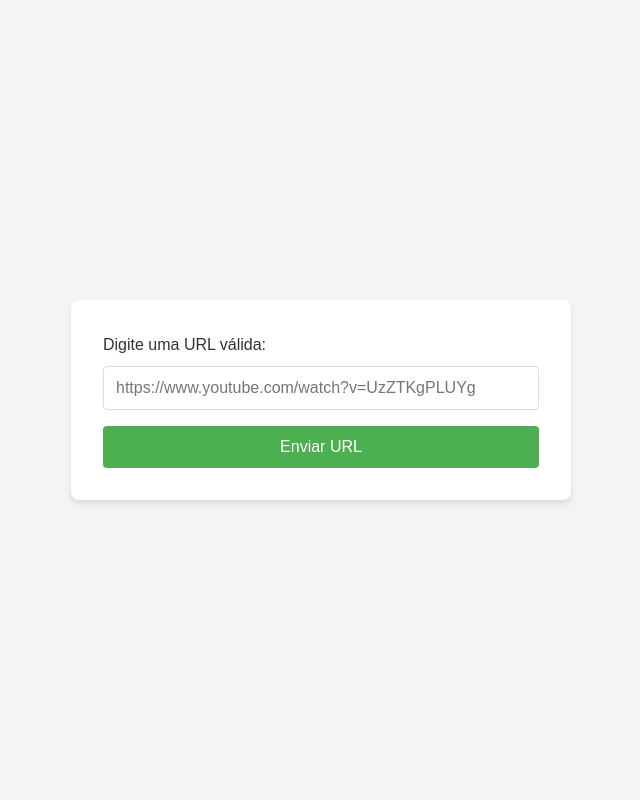
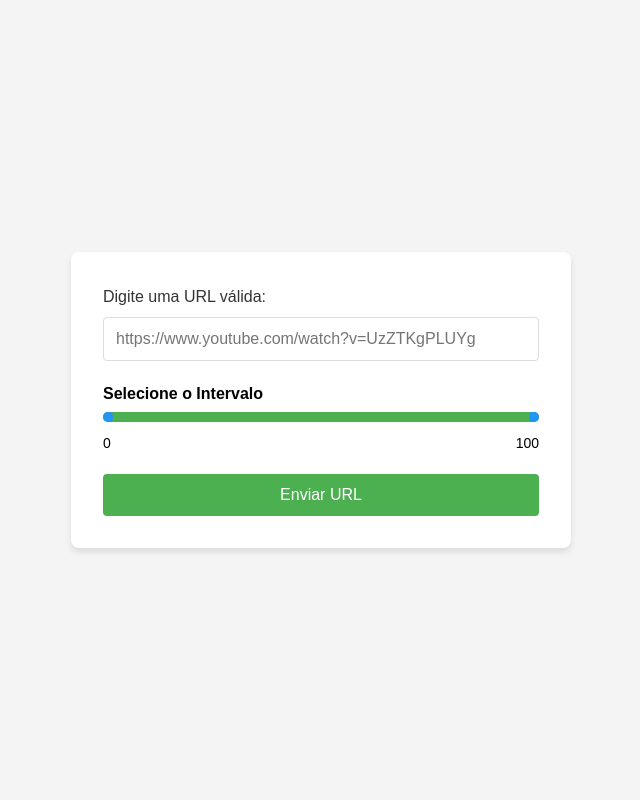
Before and after one commit to nepanuceno/yt-dlp-php, a PHP site: page /sample/index.php in a window 1280 px wide. Shown: the whole page, without its empty margins (319-959 px from the left). Run offline with PHP 8.4, Linux system fonts and the light colour scheme.

Commit message:
Implementando Range Slide

```diff
--- /dev/null
+++ b/sample/assets/css/range.css
@@ -0,0 +1,44 @@
+.range-selector-container {
+    width: 100%;
+    max-width: 500px;
+    margin: 20px auto;
+    position: relative;
+}
+.range-wrapper {
+    position: relative;
+    width: 100%;
+    height: 10px;
+    background-color: #e0e0e0;
+    border-radius: 5px;
+    overflow: hidden;
+}
+.range-track {
+    position: absolute;
+    height: 100%;
+    background-color: #4CAF50;
+    z-index: 1;
+}
+.range-handle {
+    position: absolute;
+    width: 20px;
+    height: 20px;
+    background-color: #2196F3;
+    border-radius: 50%;
+    top: -5px;
+    transform: translateX(-50%);
+    cursor: pointer;
+    z-index: 2;
+}
+.range-handle:hover {
+    background-color: #1976D2;
+}
+.range-values {
+    display: flex;
+    justify-content: space-between;
+    margin-top: 10px;
+    font-size: 14px;
+}
+.range-label {
+    margin-bottom: 5px;
+    font-weight: bold;
+}
--- /dev/null
+++ b/sample/assets/css/style.css
@@ -0,0 +1,67 @@
+        * {
+            margin: 0;
+            padding: 0;
+            box-sizing: border-box;
+        }
+        body {
+            font-family: 'Arial', sans-serif;
+            background-color: #f4f4f4;
+            display: flex;
+            justify-content: center;
+            align-items: center;
+            min-height: 100vh;
+            line-height: 1.6;
+        }
+        .container {
+            background-color: white;
+            padding: 2rem;
+            border-radius: 8px;
+            box-shadow: 0 4px 6px rgba(0, 0, 0, 0.1);
+            width: 100%;
+            max-width: 500px;
+        }
+        .form-group {
+            margin-bottom: 1rem;
+        }
+        .form-group label {
+            display: block;
+            margin-bottom: 0.5rem;
+            color: #333;
+        }
+        .form-group input {
+            width: 100%;
+            padding: 0.75rem;
+            border: 1px solid #ddd;
+            border-radius: 4px;
+            font-size: 1rem;
+            transition: border-color 0.3s ease;
+        }
+        .form-group input:focus {
+            outline: none;
+            border-color: #4CAF50;
+        }
+        .btn {
+            display: block;
+            width: 100%;
+            padding: 0.75rem;
+            background-color: #4CAF50;
+            color: white;
+            border: none;
+            border-radius: 4px;
+            font-size: 1rem;
+            cursor: pointer;
+            transition: background-color 0.3s ease;
+        }
+        .btn:hover {
+            background-color: #45a049;
+        }
+        .error-message {
+            color: #f44336;
+            margin-top: 0.5rem;
+            font-size: 0.9rem;
+        }
+        .success-message {
+            color: #4CAF50;
+            margin-top: 0.5rem;
+            font-size: 0.9rem;
+        }
--- /dev/null
+++ b/sample/assets/js/range.js
@@ -0,0 +1,118 @@
+class DynamicRangeSelector {
+    constructor(wrapperElement) {
+        this.wrapper = wrapperElement;
+        this.track = this.wrapper.querySelector('.range-track');
+        this.minHandle = this.wrapper.querySelector('#minHandle');
+        this.maxHandle = this.wrapper.querySelector('#maxHandle');
+        this.minValueDisplay = document.getElementById('minValueDisplay');
+        this.maxValueDisplay = document.getElementById('maxValueDisplay');
+
+        // Get min and max values
+        this.minValue = parseInt(this.wrapper.dataset.min) || 0;
+        this.maxValue = parseInt(this.wrapper.dataset.max) || 100;
+
+        // Get initial start values (if provided)
+        this.startMin = this.wrapper.dataset.startMin !== ''
+            ? parseInt(this.wrapper.dataset.startMin)
+            : this.minValue;
+        this.startMax = this.wrapper.dataset.startMax !== ''
+            ? parseInt(this.wrapper.dataset.startMax)
+            : this.maxValue;
+
+        // Current values
+        this.currentMin = this.startMin;
+        this.currentMax = this.startMax;
+
+        this.initEventListeners();
+        this.updateRange();
+    }
+
+    // Convert value to pixel position
+    valueToPixel(value) {
+        const wrapperWidth = this.wrapper.offsetWidth;
+        return ((value - this.minValue) / (this.maxValue - this.minValue)) * wrapperWidth;
+    }
+
+    // Convert pixel position to value
+    pixelToValue(pixel) {
+        const wrapperWidth = this.wrapper.offsetWidth;
+        const value = this.minValue +
+            ((pixel / wrapperWidth) * (this.maxValue - this.minValue));
+        return Math.round(value);
+    }
+
+    // Update range display
+    updateRange() {
+        const minPixel = this.valueToPixel(this.currentMin);
+        const maxPixel = this.valueToPixel(this.currentMax);
+
+        this.minHandle.style.left = `${minPixel}px`;
+        this.maxHandle.style.left = `${maxPixel}px`;
+        this.track.style.left = `${minPixel}px`;
+        this.track.style.width = `${maxPixel - minPixel}px`;
+
+        this.minValueDisplay.textContent = this.currentMin;
+        this.maxValueDisplay.textContent = this.currentMax;
+    }
+
+    // Setup dragging for handles
+    initEventListeners() {
+        this.setupHandleDragging(this.minHandle, true);
+        this.setupHandleDragging(this.maxHandle, false);
+        window.addEventListener('resize', () => this.updateRange());
+    }
+
+    setupHandleDragging(handle, isMinHandle) {
+        let isDragging = false;
+
+        handle.addEventListener('mousedown', (e) => {
+            e.preventDefault();
+            isDragging = true;
+            document.addEventListener('mousemove', dragHandle);
+            document.addEventListener('mouseup', stopDragging);
+        });
+
+        const dragHandle = (e) => {
+            if (!isDragging) return;
+
+            // Calculate new position relative to wrapper
+            const rect = this.wrapper.getBoundingClientRect();
+            let newPixel = e.clientX - rect.left;
+
+            // Constrain within wrapper
+            newPixel = Math.max(0, Math.min(newPixel, this.wrapper.offsetWidth));
+            const newValue = this.pixelToValue(newPixel);
+
+            // Update based on which handle is being dragged
+            if (isMinHandle) {
+                // Ensure min handle doesn't exceed max handle
+                this.currentMin = Math.min(newValue, this.currentMax);
+            } else {
+                // Ensure max handle doesn't go below min handle
+                this.currentMax = Math.max(newValue, this.currentMin);
+            }
+
+            this.updateRange();
+        };
+
+        const stopDragging = () => {
+            isDragging = false;
+            document.removeEventListener('mousemove', dragHandle);
+            document.removeEventListener('mouseup', stopDragging);
+        };
+    }
+
+    // Method to get current range values
+    getValues() {
+        return {
+            min: this.currentMin,
+            max: this.currentMax
+        };
+    }
+}
+
+// Initialize the range selector
+document.addEventListener('DOMContentLoaded', () => {
+    const rangeWrapper = document.getElementById('rangeWrapper');
+    const rangeSelector = new DynamicRangeSelector(rangeWrapper);
+});
--- a/sample/index.php
+++ b/sample/index.php
@@ -6,75 +6,10 @@
     <meta charset="UTF-8">
     <meta name="viewport" content="width=device-width, initial-scale=1.0">
     <title>Validador de URL</title>
-    <style>
-        * {
-            margin: 0;
-            padding: 0;
-            box-sizing: border-box;
-        }
-        body {
-            font-family: 'Arial', sans-serif;
-            background-color: #f4f4f4;
-            display: flex;
-            justify-content: center;
-            align-items: center;
-            min-height: 100vh;
-            line-height: 1.6;
-        }
-        .container {
-            background-color: white;
-            padding: 2rem;
-            border-radius: 8px;
-            box-shadow: 0 4px 6px rgba(0, 0, 0, 0.1);
-            width: 100%;
-            max-width: 500px;
-        }
-        .form-group {
-            margin-bottom: 1rem;
-        }
-        .form-group label {
-            display: block;
-            margin-bottom: 0.5rem;
-            color: #333;
-        }
-        .form-group input {
-            width: 100%;
-            padding: 0.75rem;
-            border: 1px solid #ddd;
-            border-radius: 4px;
-            font-size: 1rem;
-            transition: border-color 0.3s ease;
-        }
-        .form-group input:focus {
-            outline: none;
-            border-color: #4CAF50;
-        }
-        .btn {
-            display: block;
-            width: 100%;
-            padding: 0.75rem;
-            background-color: #4CAF50;
-            color: white;
-            border: none;
-            border-radius: 4px;
-            font-size: 1rem;
-            cursor: pointer;
-            transition: background-color 0.3s ease;
-        }
-        .btn:hover {
-            background-color: #45a049;
-        }
-        .error-message {
-            color: #f44336;
-            margin-top: 0.5rem;
-            font-size: 0.9rem;
-        }
-        .success-message {
-            color: #4CAF50;
-            margin-top: 0.5rem;
-            font-size: 0.9rem;
-        }
-    </style>
+
+    <!-- wRunner CSS -->
+    <link rel="stylesheet" href="assets/css/style.css">
+    <link rel="stylesheet" href="assets/css/range.css">
 </head>
 <body>
     <div class="container">
@@ -90,66 +25,29 @@
                 >
                 <div id="errorMessage" class="error-message"></div>
             </div>
+            <div class="range-selector-container">
+                <div class="range-label" id="rangeLabel">Selecione o Intervalo</div>
+                <div
+                    class="range-wrapper"
+                    id="rangeWrapper"
+                    data-min="0"
+                    data-max="100"
+                    data-start-min=""
+                    data-start-max=""
+                >
+                    <div class="range-track" id="rangeTrack"></div>
+                    <div class="range-handle" id="minHandle"></div>
+                    <div class="range-handle" id="maxHandle"></div>
+                </div>
+                <div class="range-values">
+                    <span id="minValueDisplay">0</span>
+                    <span id="maxValueDisplay">100</span>
+                </div>
+            </div>
             <button type="submit" class="btn">Enviar URL</button>
         </form>
     </div>
-
-    <script>
-        var form = document.getElementById('urlForm');
-        form.addEventListener('submit', function(event) {
-            event.preventDefault();
-
-            const urlInput = document.getElementById('urlInput');
-            const errorMessageElement = document.getElementById('errorMessage');
-            const urlMidea = urlInput.value.trim();
-            const url = 'extract.php';
-
-            const data = {
-                urlInput: urlMidea,
-            };
-
-            // Limpa mensagens anteriores
-            errorMessageElement.textContent = '';
-            urlInput.classList.remove('error');
-
-            // Regex para validação de URL
-            const urlRegex = new RegExp(
-                '^(https?:\\/\\/)?' + // protocolo
-                '((([a-z\\d]([a-z\\d-]*[a-z\\d])*)\\.)+[a-z]{2,}|' + // domínio
-                '((\\d{1,3}\\.){3}\\d{1,3}))' + // ou endereço IP
-                '(\\:\\d+)?(\\/[-a-z\\d%_.~+]*)*' + // porta e caminho
-                '(\\?[;&a-z\\d%_.~+=-]*)?' + // query string
-                '(\\#[-a-z\\d_]*)?$', 'i' // fragmento
-            );
-
-            if (!url) {
-                errorMessageElement.textContent = 'Por favor, insira uma URL.';
-                urlInput.classList.add('error');
-                return;
-            }
-
-            if (!urlRegex.test(url)) {
-                errorMessageElement.textContent = 'URL inválida. Verifique o formato.';
-                urlInput.classList.add('error');
-                return;
-            }
-
-            // Make the POST request
-            fetch(url, {
-            method: 'POST', // Specify the request method
-            // headers: {
-            //     'Content-Type': 'application/json' // Set the content type to JSON
-            // },
-            body: JSON.stringify(data) // Convert the data to a JSON string
-            })
-            .then(response => response.json()) // Parse the JSON response
-            .then(data => {
-            console.log('Success:', data); // Handle the response data
-            })
-            .catch((error) => {
-            console.error('Error:', error); // Handle any errors
-            });
-        });
-    </script>
+    <script src="assets/js/script.js"></script>
+    <script src="assets/js/range.js"></script>
 </body>
 </html>
```
Also changed, not shown: sample/assets/js/script.js (added, +56 -0 lines).
